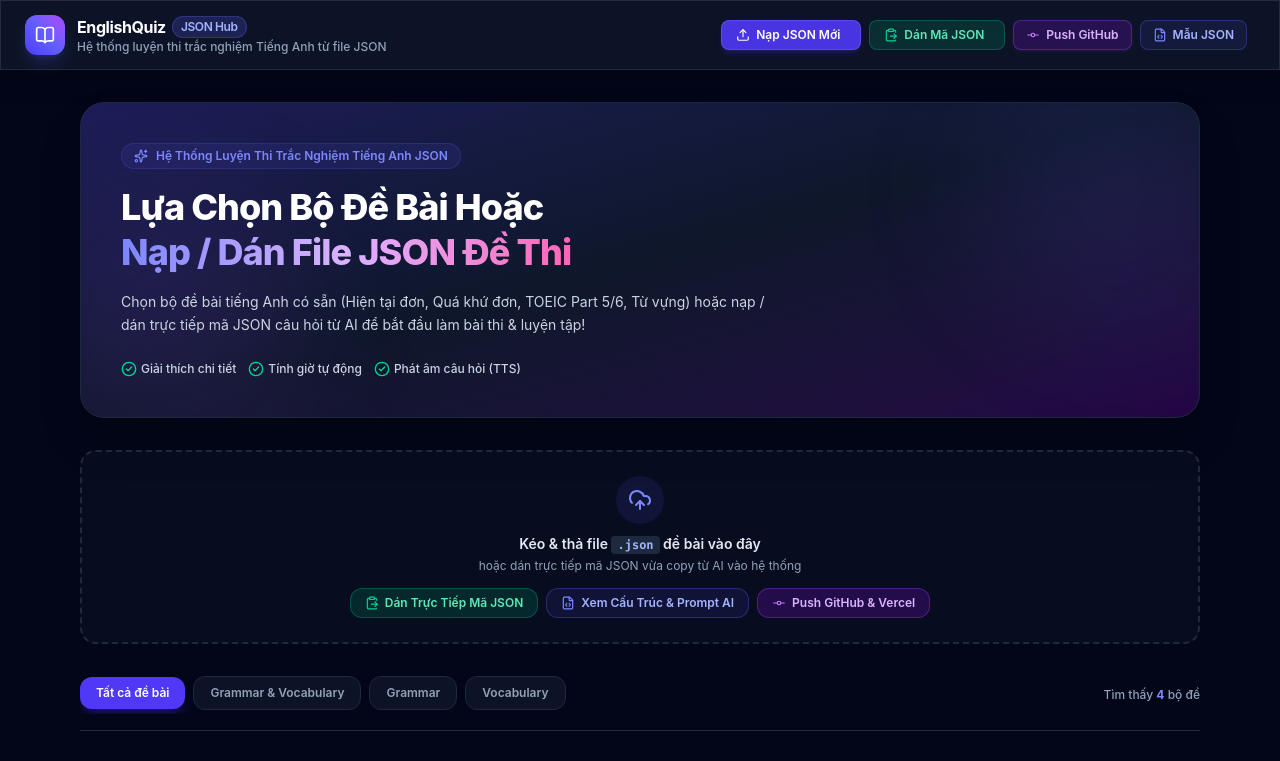
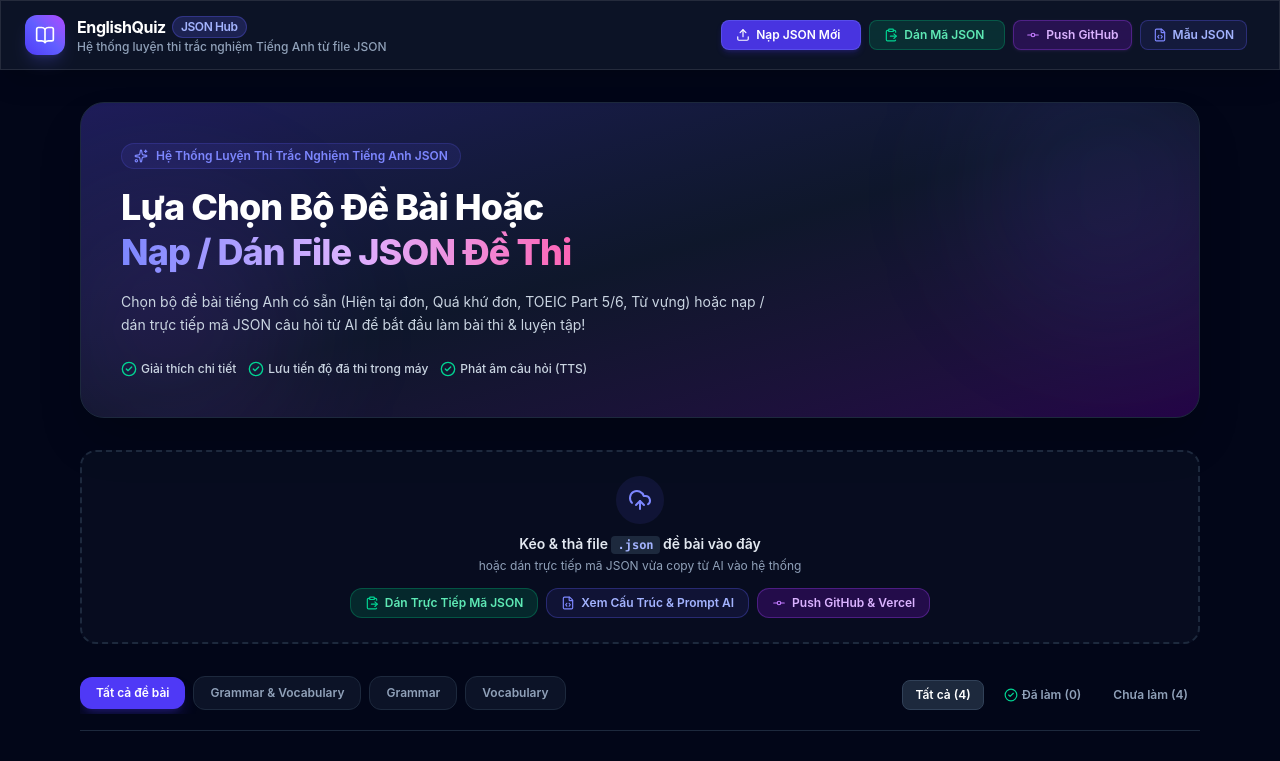
Before and after one commit to HiepF5/english-quiz-app, a React (Vite) app: page / in a window 1280 px wide. Shown: the top 761 px of the page. Built offline with nearby package versions, Linux system fonts and the light colour scheme.

Commit message:
Add Quiz Completion History tracking and visual badges per client in LocalStorage

```diff
--- a/src/App.tsx
+++ b/src/App.tsx
@@ -1,5 +1,5 @@
 import React, { useState, useEffect } from 'react';
-import type { QuizSet, QuizMode } from './types/quiz';
+import type { QuizSet, QuizMode, QuizHistoryRecord } from './types/quiz';
 import { Navbar } from './components/Navbar';
 import { QuizSelector } from './components/QuizSelector';
 import { QuizCard } from './components/QuizCard';
@@ -21,7 +21,6 @@ export const App: React.FC = () => {
       const savedCustom = localStorage.getItem('custom_saved_quiz_sets');
       if (savedCustom) {
         const parsedCustom: QuizSet[] = JSON.parse(savedCustom);
-        // Filter out any custom quiz that already exists in DEFAULT_QUIZZES
         const uniqueCustom = parsedCustom.filter(
           (cQuiz) => !DEFAULT_QUIZZES.some((defQuiz) => defQuiz.id === cQuiz.id)
         );
@@ -31,6 +30,19 @@ export const App: React.FC = () => {
       console.error('Error loading custom saved quizzes from localStorage:', e);
     }
     return DEFAULT_QUIZZES;
+  });
+
+  // Load completion history map from localStorage per client
+  const [quizHistoryMap, setQuizHistoryMap] = useState<Record<string, QuizHistoryRecord>>(() => {
+    try {
+      const savedHistory = localStorage.getItem('quiz_completion_history');
+      if (savedHistory) {
+        return JSON.parse(savedHistory);
+      }
+    } catch (e) {
+      console.error('Error loading quiz completion history:', e);
+    }
+    return {};
   });
 
   const [activeQuiz, setActiveQuiz] = useState<QuizSet | null>(null);
@@ -45,16 +57,14 @@ export const App: React.FC = () => {
   const [isGithubModalOpen, setIsGithubModalOpen] = useState<boolean>(false);
   const [isPasteModalOpen, setIsPasteModalOpen] = useState<boolean>(false);
 
-  const [completedCount, setCompletedCount] = useState<number>(0);
+  const [completedCount, setCompletedCount] = useState<number>(() => Object.keys(quizHistoryMap).length);
 
   // Helper to save new custom quiz to localStorage
   const saveCustomQuizLocally = (newQuiz: QuizSet) => {
     setQuizSets((prev) => {
-      // Check if already exists by id, update or prepend
       const filtered = prev.filter(q => q.id !== newQuiz.id);
       const updatedList = [newQuiz, ...filtered];
 
-      // Save only custom quizzes (exclude defaults) to localStorage
       const customOnly = updatedList.filter(q => !DEFAULT_QUIZZES.some(def => def.id === q.id));
       try {
         localStorage.setItem('custom_saved_quiz_sets', JSON.stringify(customOnly));
@@ -63,6 +73,44 @@ export const App: React.FC = () => {
       }
 
       return updatedList;
+    });
+  };
+
+  // Helper to record completion in localStorage per client
+  const recordQuizCompletion = (score: number, total: number, mode: QuizMode) => {
+    if (!activeQuiz) return;
+    const percentage = Math.round((score / total) * 100);
+
+    setQuizHistoryMap((prev) => {
+      const existing = prev[activeQuiz.id];
+      const timesCompleted = existing ? existing.timesCompleted + 1 : 1;
+      const highestScore = existing ? Math.max(existing.highestScore, score) : score;
+      const highestPercentage = existing ? Math.max(existing.highestPercentage, percentage) : percentage;
+
+      const updatedHistory: QuizHistoryRecord = {
+        quizId: activeQuiz.id,
+        quizTitle: activeQuiz.title,
+        lastCompletedAt: new Date().toISOString(),
+        timesCompleted,
+        highestScore,
+        totalQuestions: total,
+        highestPercentage,
+        lastMode: mode
+      };
+
+      const newMap = {
+        ...prev,
+        [activeQuiz.id]: updatedHistory
+      };
+
+      try {
+        localStorage.setItem('quiz_completion_history', JSON.stringify(newMap));
+      } catch (err) {
+        console.error('Error saving quiz completion history:', err);
+      }
+
+      setCompletedCount(Object.keys(newMap).length);
+      return newMap;
     });
   };
 
@@ -111,8 +159,10 @@ export const App: React.FC = () => {
       if (!confirmSubmit) return;
     }
 
+    const currentScore = calculateScore();
+    recordQuizCompletion(currentScore, totalCount, quizMode);
+
     setIsSubmitted(true);
-    setCompletedCount((prev) => prev + 1);
     window.scrollTo({ top: 0, behavior: 'smooth' });
   };
 
@@ -131,7 +181,6 @@ export const App: React.FC = () => {
       let newQuizSet: QuizSet;
 
       if (Array.isArray(parsed)) {
-        // If it's a raw array of questions
         newQuizSet = {
           id: `custom-file-${Date.now()}`,
           title: filename.replace('.json', ''),
@@ -142,7 +191,6 @@ export const App: React.FC = () => {
           questions: parsed
         };
       } else if (parsed.questions && Array.isArray(parsed.questions)) {
-        // Standard QuizSet object format
         newQuizSet = {
           id: parsed.id || `custom-file-${Date.now()}`,
           title: parsed.title || filename.replace('.json', ''),
@@ -207,6 +255,7 @@ export const App: React.FC = () => {
           /* Quiz Selector Screen */
           <QuizSelector
             quizSets={quizSets}
+            quizHistoryMap={quizHistoryMap}
             onSelectQuiz={handleSelectQuiz}
             onFileUpload={handleImportJson}
             onOpenTemplateModal={() => setIsTemplateModalOpen(true)}
--- a/src/components/QuizSelector.tsx
+++ b/src/components/QuizSelector.tsx
@@ -1,9 +1,10 @@
 import React, { useState } from 'react';
-import type { QuizSet, QuizMode } from '../types/quiz';
-import { Play, Eye, UploadCloud, Clock, HelpCircle, Sparkles, CheckCircle2, FileCode, GitCommit, ClipboardPaste } from 'lucide-react';
+import type { QuizSet, QuizMode, QuizHistoryRecord } from '../types/quiz';
+import { Play, Eye, UploadCloud, Clock, HelpCircle, Sparkles, CheckCircle2, FileCode, GitCommit, ClipboardPaste, Award } from 'lucide-react';
 
 interface QuizSelectorProps {
   quizSets: QuizSet[];
+  quizHistoryMap: Record<string, QuizHistoryRecord>;
   onSelectQuiz: (quiz: QuizSet, mode: QuizMode) => void;
   onFileUpload: (content: string, filename: string) => void;
   onOpenTemplateModal: () => void;
@@ -14,21 +15,37 @@ interface QuizSelectorProps {
 
 export const QuizSelector: React.FC<QuizSelectorProps> = ({
   quizSets,
+  quizHistoryMap,
   onSelectQuiz,
   onFileUpload,
   onOpenTemplateModal,
   onOpenPasteModal,
   onOpenGithubModal,
-  customQuizCount
+  customQuizCount: _customQuizCount
 }) => {
   const [selectedCategory, setSelectedCategory] = useState<string>('All');
+  const [statusFilter, setStatusFilter] = useState<'all' | 'completed' | 'uncompleted'>('all');
   const [dragActive, setDragActive] = useState<boolean>(false);
 
   const categories = ['All', ...Array.from(new Set(quizSets.map(q => q.category || 'General')))];
 
-  const filteredSets = selectedCategory === 'All'
-    ? quizSets
-    : quizSets.filter(q => (q.category || 'General') === selectedCategory);
+  const filteredSets = quizSets.filter(quiz => {
+    // Category match
+    const categoryMatch = selectedCategory === 'All' || (quiz.category || 'General') === selectedCategory;
+
+    // Status match
+    const history = quizHistoryMap[quiz.id];
+    let statusMatch = true;
+    if (statusFilter === 'completed') {
+      statusMatch = !!history;
+    } else if (statusFilter === 'uncompleted') {
+      statusMatch = !history;
+    }
+
+    return categoryMatch && statusMatch;
+  });
+
+  const completedTotalCount = Object.keys(quizHistoryMap).length;
 
   const handleDrag = (e: React.DragEvent) => {
     e.preventDefault();
@@ -91,7 +108,7 @@ export const QuizSelector: React.FC<QuizSelectorProps> = ({
               <CheckCircle2 className="w-4 h-4 text-emerald-400" /> Giải thích chi tiết
             </span>
             <span className="flex items-center gap-1 text-slate-300">
-              <CheckCircle2 className="w-4 h-4 text-emerald-400" /> Tính giờ tự động
+              <CheckCircle2 className="w-4 h-4 text-emerald-400" /> Lưu tiến độ đã thi trong máy
             </span>
             <span className="flex items-center gap-1 text-slate-300">
               <CheckCircle2 className="w-4 h-4 text-emerald-400" /> Phát âm câu hỏi (TTS)
@@ -153,8 +170,10 @@ export const QuizSelector: React.FC<QuizSelectorProps> = ({
         </div>
       </div>
 
-      {/* Category Filter Tabs */}
-      <div className="flex items-center justify-between border-b border-slate-800 pb-4">
+      {/* Category Filter Tabs & Status Filter */}
+      <div className="flex flex-col sm:flex-row sm:items-center justify-between border-b border-slate-800 pb-4 gap-4">
+
+        {/* Category Tabs */}
         <div className="flex items-center space-x-2 overflow-x-auto pb-1 no-scrollbar">
           {categories.map(cat => (
             <button
@@ -171,24 +190,70 @@ export const QuizSelector: React.FC<QuizSelectorProps> = ({
           ))}
         </div>
 
-        <div className="hidden sm:flex items-center space-x-3 text-xs text-slate-400 font-medium">
-          {customQuizCount > 0 && (
-            <span className="px-2.5 py-0.5 rounded-full bg-purple-500/10 border border-purple-500/20 text-purple-300">
-              Đề tự nạp: {customQuizCount}
-            </span>
-          )}
-          <span>Tìm thấy <strong className="text-indigo-400">{filteredSets.length}</strong> bộ đề</span>
+        {/* Status Filter Buttons */}
+        <div className="flex items-center space-x-2 text-xs">
+          <button
+            onClick={() => setStatusFilter('all')}
+            className={`px-3 py-1.5 rounded-lg font-semibold transition ${
+              statusFilter === 'all' ? 'bg-slate-800 text-white border border-slate-700' : 'text-slate-400 hover:text-slate-200'
+            }`}
+          >
+            Tất cả ({quizSets.length})
+          </button>
+
+          <button
+            onClick={() => setStatusFilter('completed')}
+            className={`px-3 py-1.5 rounded-lg font-semibold transition flex items-center space-x-1 ${
+              statusFilter === 'completed' ? 'bg-emerald-500/20 text-emerald-300 border border-emerald-500/40' : 'text-slate-400 hover:text-emerald-400'
+            }`}
+          >
+            <CheckCircle2 className="w-3.5 h-3.5 text-emerald-400" />
+            <span>Đã làm ({completedTotalCount})</span>
+          </button>
+
+          <button
+            onClick={() => setStatusFilter('uncompleted')}
+            className={`px-3 py-1.5 rounded-lg font-semibold transition ${
+              statusFilter === 'uncompleted' ? 'bg-slate-800 text-white border border-slate-700' : 'text-slate-400 hover:text-slate-200'
+            }`}
+          >
+            Chưa làm ({quizSets.length - completedTotalCount})
+          </button>
         </div>
+
       </div>
 
       {/* Quiz Cards Grid */}
       <div className="grid grid-cols-1 md:grid-cols-2 lg:grid-cols-3 gap-6">
-        {filteredSets.map((quiz) => (
+        {filteredSets.map((quiz) => {
+          const history = quizHistoryMap[quiz.id];
+
+          return (
             <div
               key={quiz.id}
-            className="group relative rounded-2xl glass-card p-6 flex flex-col justify-between hover:border-indigo-500/40 transition-all duration-300 hover:-translate-y-1 hover:shadow-xl hover:shadow-indigo-500/10"
+              className={`group relative rounded-2xl glass-card p-6 flex flex-col justify-between transition-all duration-300 hover:-translate-y-1 hover:shadow-xl ${
+                history
+                  ? 'border-emerald-500/40 hover:border-emerald-500/60 bg-gradient-to-b from-emerald-950/20 to-slate-900/80 shadow-emerald-500/5'
+                  : 'hover:border-indigo-500/40 hover:shadow-indigo-500/10'
+              }`}
             >
               <div>
+                {/* Completed Badge Indicator */}
+                {history && (
+                  <div className="mb-3 p-2.5 rounded-xl bg-emerald-950/60 border border-emerald-500/40 flex items-center justify-between animate-fadeIn">
+                    <div className="flex items-center space-x-1.5">
+                      <CheckCircle2 className="w-4 h-4 text-emerald-400 shrink-0" />
+                      <span className="text-xs font-bold text-emerald-300">Đã Hoàn Thành</span>
+                    </div>
+
+                    <div className="flex items-center space-x-2 text-xs">
+                      <span className="font-extrabold text-emerald-300 bg-emerald-500/20 px-2 py-0.5 rounded-md border border-emerald-500/30">
+                        {history.highestScore}/{history.totalQuestions} ({history.highestPercentage}%)
+                      </span>
+                    </div>
+                  </div>
+                )}
+
                 {/* Card Header badges */}
                 <div className="flex items-center justify-between gap-2 mb-3">
                   <span className="px-2.5 py-1 rounded-md bg-indigo-500/10 text-indigo-400 border border-indigo-500/20 text-xs font-bold">
@@ -209,16 +274,24 @@ export const QuizSelector: React.FC<QuizSelectorProps> = ({
               </div>
 
               <div className="space-y-4 pt-3 border-t border-slate-800/80">
-              {/* Specs */}
+                {/* Specs & Attempts history */}
                 <div className="flex items-center justify-between text-xs text-slate-400 font-medium">
                   <div className="flex items-center space-x-1.5">
                     <HelpCircle className="w-4 h-4 text-indigo-400" />
                     <span>{quiz.questions.length} câu hỏi</span>
                   </div>
+
+                  {history ? (
+                    <div className="flex items-center space-x-1 text-slate-400">
+                      <Award className="w-3.5 h-3.5 text-amber-400" />
+                      <span>Đã làm {history.timesCompleted} lần</span>
+                    </div>
+                  ) : (
                     <div className="flex items-center space-x-1.5">
                       <Clock className="w-4 h-4 text-purple-400" />
                       <span>{quiz.timeLimitMinutes || 15} phút</span>
                     </div>
+                  )}
                 </div>
 
                 {/* Action Buttons */}
@@ -228,20 +301,25 @@ export const QuizSelector: React.FC<QuizSelectorProps> = ({
                     className="flex items-center justify-center space-x-1.5 py-2.5 px-3 rounded-xl bg-slate-800 hover:bg-slate-700 text-slate-200 text-xs font-semibold transition border border-slate-700"
                   >
                     <Eye className="w-3.5 h-3.5 text-indigo-400" />
-                  <span>Luyện Tập</span>
+                    <span>{history ? 'Luyện Lại' : 'Luyện Tập'}</span>
                   </button>
 
                   <button
                     onClick={() => onSelectQuiz(quiz, 'exam')}
-                  className="flex items-center justify-center space-x-1.5 py-2.5 px-3 rounded-xl bg-indigo-600 hover:bg-indigo-500 text-white text-xs font-semibold shadow-md shadow-indigo-600/20 transition"
+                    className={`flex items-center justify-center space-x-1.5 py-2.5 px-3 rounded-xl text-xs font-semibold shadow transition ${
+                      history
+                        ? 'bg-emerald-600 hover:bg-emerald-500 text-white shadow-emerald-600/20'
+                        : 'bg-indigo-600 hover:bg-indigo-500 text-white shadow-indigo-600/20'
+                    }`}
                   >
                     <Play className="w-3.5 h-3.5 fill-current" />
-                  <span>Thi Tính Giờ</span>
+                    <span>{history ? 'Thi Lại' : 'Thi Tính Giờ'}</span>
                   </button>
                 </div>
               </div>
             </div>
-        ))}
+          );
+        })}
       </div>
 
     </div>
```
Also changed, not shown: src/types/quiz.ts (+11 -0 lines). Lines whose indentation alone changed are shown as unchanged.
